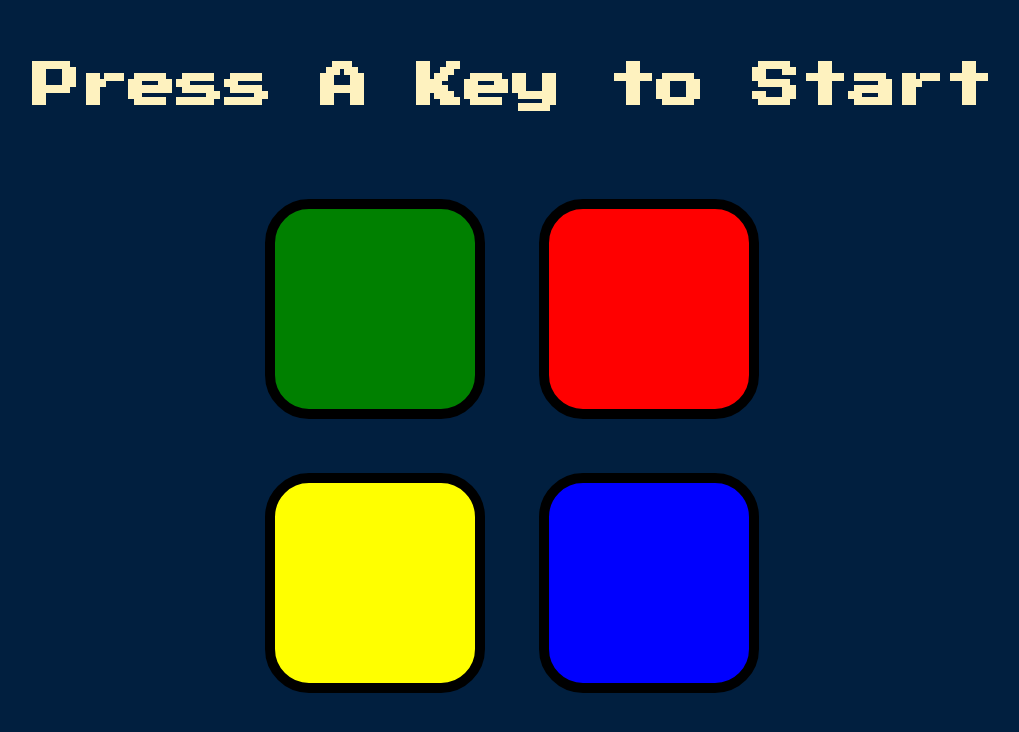
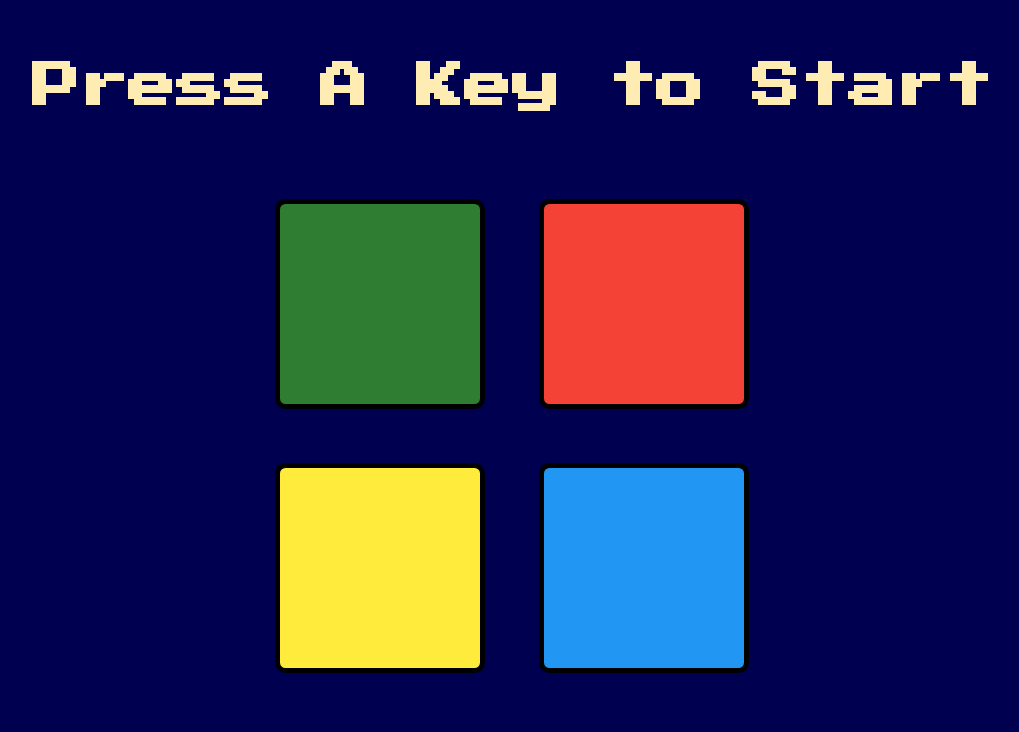
Before and after one commit to devanshpratapsingh/simongame, a plain HTML site: page index.html in a window 1280 px wide. Shown: the whole page, without its empty margins (128-1147 px from the left). Drawn offline with nearby package versions, Linux system fonts and the light colour scheme.

Commit message:
improved UI

```diff
--- a/index.html
+++ b/index.html
@@ -2,10 +2,10 @@
 <html lang="en" dir="ltr">
 
 <head>
-  <meta charset="utf-8">
-  <title>Simon</title>
+    <title>Simon Game</title>
     <link rel="stylesheet" href="styles.css">
     <link href="https://fonts.googleapis.com/css?family=Press+Start+2P" rel="stylesheet">
+    <meta charset="utf-8" name="viewport" content="width=device-width, initial-scale=1.0" />
 </head>
 
 <body>
--- a/styles.css
+++ b/styles.css
@@ -1,20 +1,19 @@
 body {
     text-align: center;
-  background-color: #011F3F;
+    background-color: #000051;
 }
 
 #level-title {
     font-family: 'Press Start 2P', cursive;
     font-size: 3rem;
-  margin:  5%;
-  color: #FEF2BF;
+    margin: 5%;
+    color: #ffecb3;
 }
 
 .container {
     display: block;
     width: 50%;
     margin: auto;
-
 }
 
 .btn {
@@ -22,8 +21,8 @@ body {
     display: inline-block;
     height: 200px;
     width: 200px;
-  border: 10px solid black;
-  border-radius: 20%;
+    border: 5px solid black;
+    border-radius: 5%;
 }
 
 .game-over {
@@ -32,19 +31,19 @@ body {
 }
 
 .red {
-  background-color: red;
+    background-color: #f44336;
 }
 
 .green {
-  background-color: green;
+    background-color: #2e7d32;
 }
 
 .blue {
-  background-color: blue;
+    background-color: #2196f3;
 }
 
 .yellow {
-  background-color: yellow;
+    background-color: #ffeb3b;
 }
 
 .pressed {
```
Lines whose indentation alone changed are shown as unchanged.
